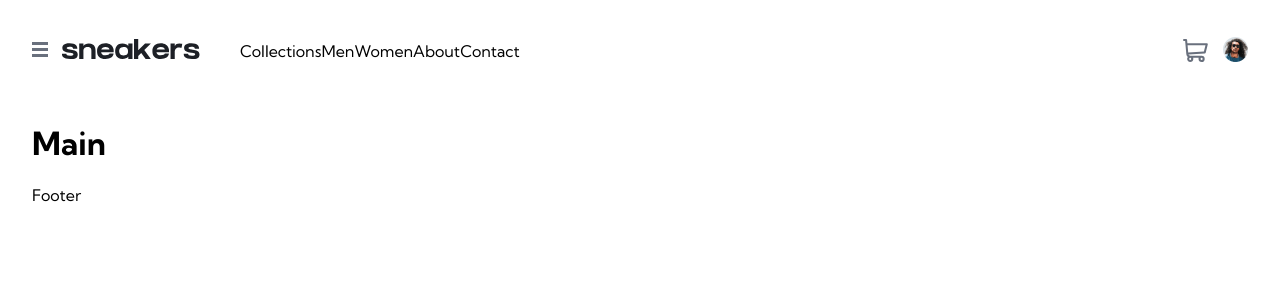
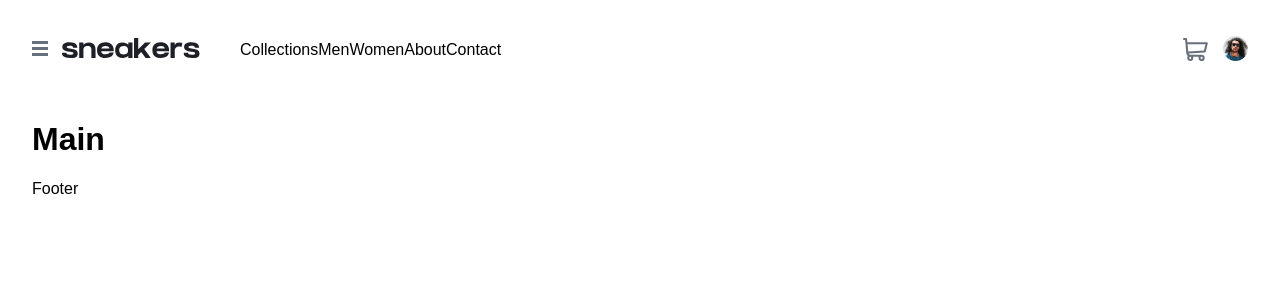
Before and after one commit to Stamwill/productPage, a Next.js app: page / in a window 1280 px wide. Shown: the top 300 px of the page. Built offline with nearby package versions, Linux system fonts and the light colour scheme.

Commit message:
[index.js] Move font links

```diff
--- a/src/pages/index.js
+++ b/src/pages/index.js
@@ -9,12 +9,6 @@
         <title>Product Page</title>
         <meta name="description" content="Ecommerce product page" />
         <link rel="icon" href="/favicon.ico" />
-        <link rel="preconnect" href="https://fonts.googleapis.com" />
-        <link rel="preconnect" href="https://fonts.gstatic.com" crossOrigin="true" />
-        <link
-          href="https://fonts.googleapis.com/css2?family=Kumbh+Sans:wght@400;700&display=swap"
-          rel="stylesheet"
-        />
       </Head>
 
       <App />
```
